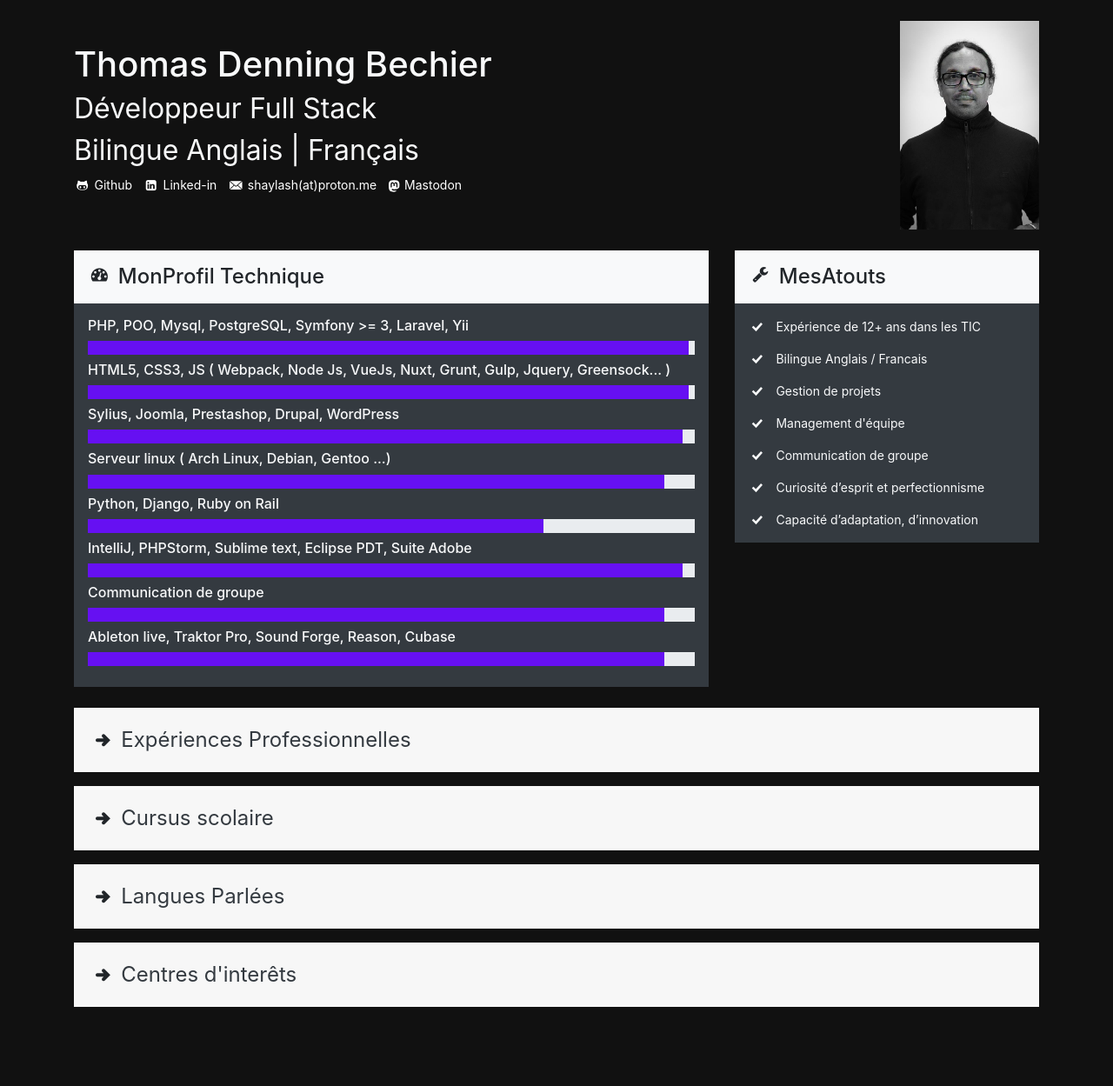
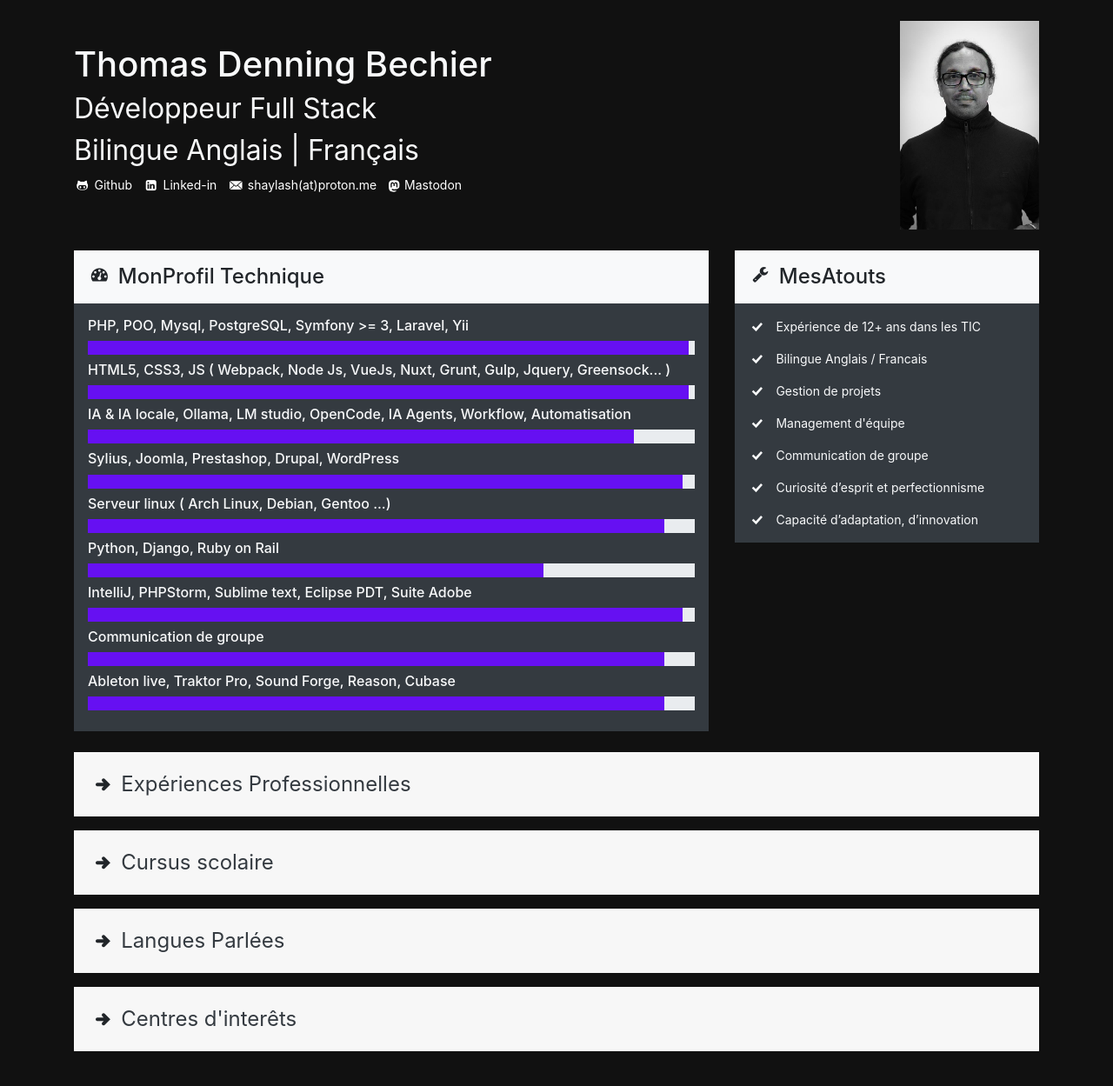
Before and after one commit to shaylash/shaylash.github.io, a Jekyll site: the page built from index.md, in a window 1280 px wide. Shown: the whole page at 87% size. Built offline with Jekyll 4.4.1, drawn with Linux system fonts in a browser that asks for light colours; before the commit the page ends 1198 px from its top, so only the background shows below that.

Commit message:
chore(Core): Update dependencies and enhance home layout with IA-related content

```diff
--- a/Gemfile
+++ b/Gemfile
@@ -31,7 +31,6 @@ gem "tzinfo-data", platforms: [:mingw, :mswin, :x64_mingw, :jruby]
 # Performance-booster for watching directories on Windows
 gem "wdm"
 
-
 gem "webrick"
 
 gem "bundler-audit"
--- a/_layouts/home.html
+++ b/_layouts/home.html
@@ -75,6 +75,15 @@
 				</div>
 				<h6 class="text-light">
 					<span class="glyphicon glyphicon-thumbs-up"></span>
+					IA & IA locale, Ollama, LM studio, OpenCode, IA Agents, Workflow, Automatisation
+				</h6>
+				<div class="progress mb-2">
+					<div class="progress-bar bg-info" role="progressbar" aria-valuenow="90" aria-valuemin="0" aria-valuemax="100">
+						<span class="sr-only">85% Complete (success)</span>
+					</div>
+				</div>
+				<h6 class="text-light">
+					<span class="glyphicon glyphicon-thumbs-up"></span>
 					Sylius, Joomla, Prestashop, Drupal, WordPress
 				</h6>
 				<div class="progress mb-2">
@@ -97,7 +106,7 @@
 				</h6>
 				<div class="progress mb-2">
 					<div class="progress-bar bg-info" role="progressbar" aria-valuenow="75" aria-valuemin="0" aria-valuemax="100">
-						<span class="sr-only">75% Complete (success)</span>
+						<span class="sr-only">85% Complete (success)</span>
 					</div>
 				</div>
 
```
Also changed, not shown: Gemfile.lock.
